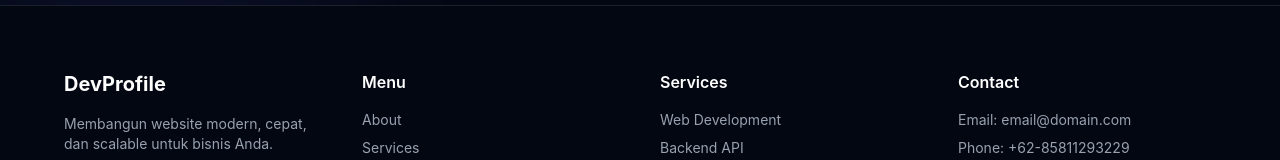
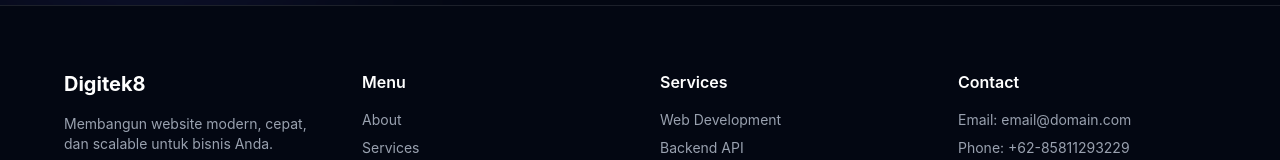
Before and after one commit to tarxvrf/frontend, a React (Vite) app: page / in a window 1280 px wide. Shown: the part 2945-3105 px from the top of the page. Built offline with nearby package versions, Linux system fonts and the light colour scheme.

Commit message:
Update Footer.tsx

```diff
--- a/src/components/Footer.tsx
+++ b/src/components/Footer.tsx
@@ -9,7 +9,7 @@ export default function Footer() {
         {/* BRAND */}
         <div>
           <h2 className="text-white text-xl font-bold mb-4">
-            DevProfile
+            Digitek8
           </h2>
           <p className="text-sm">
             Membangun website modern, cepat, dan scalable untuk bisnis Anda.
```
